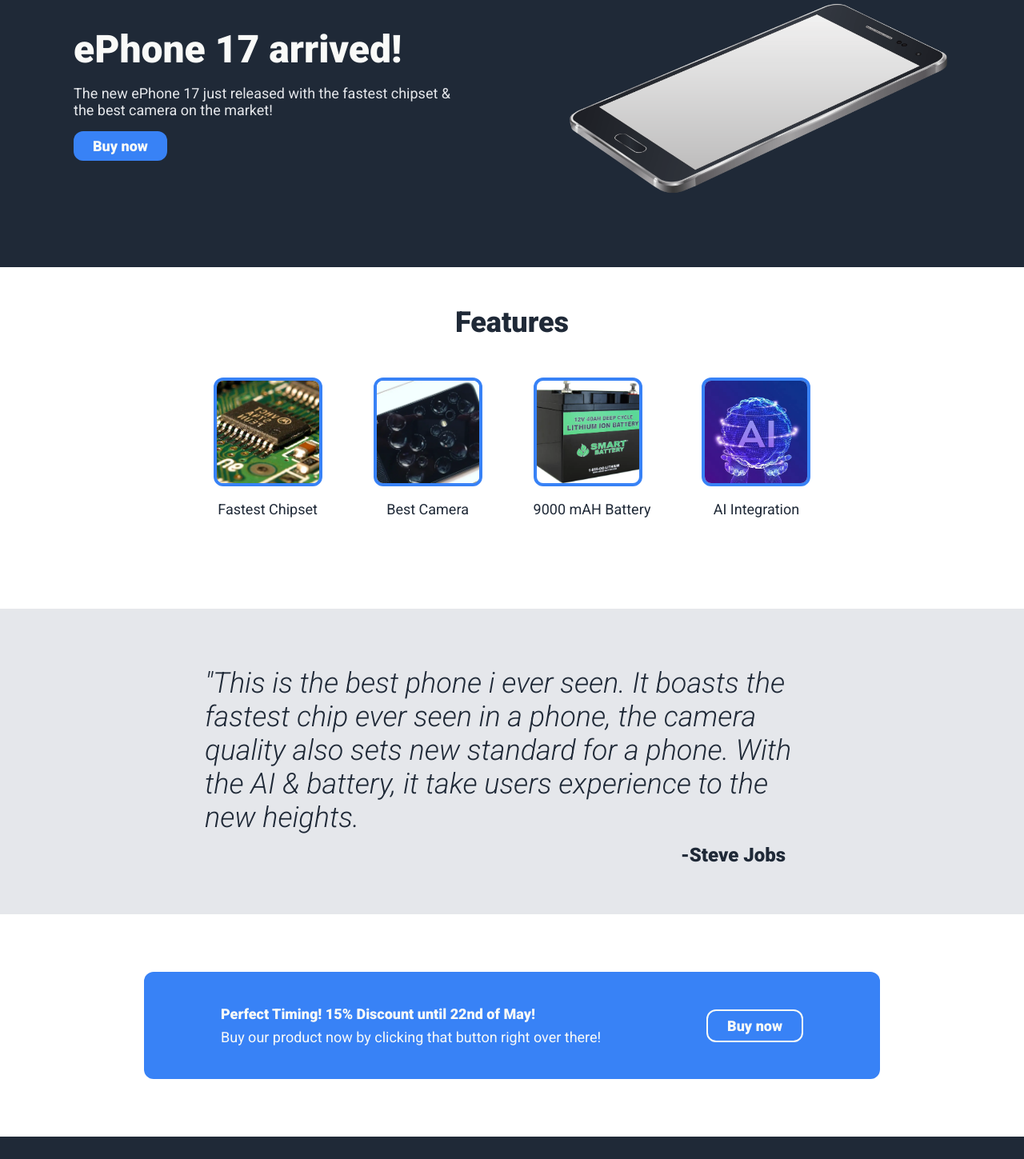
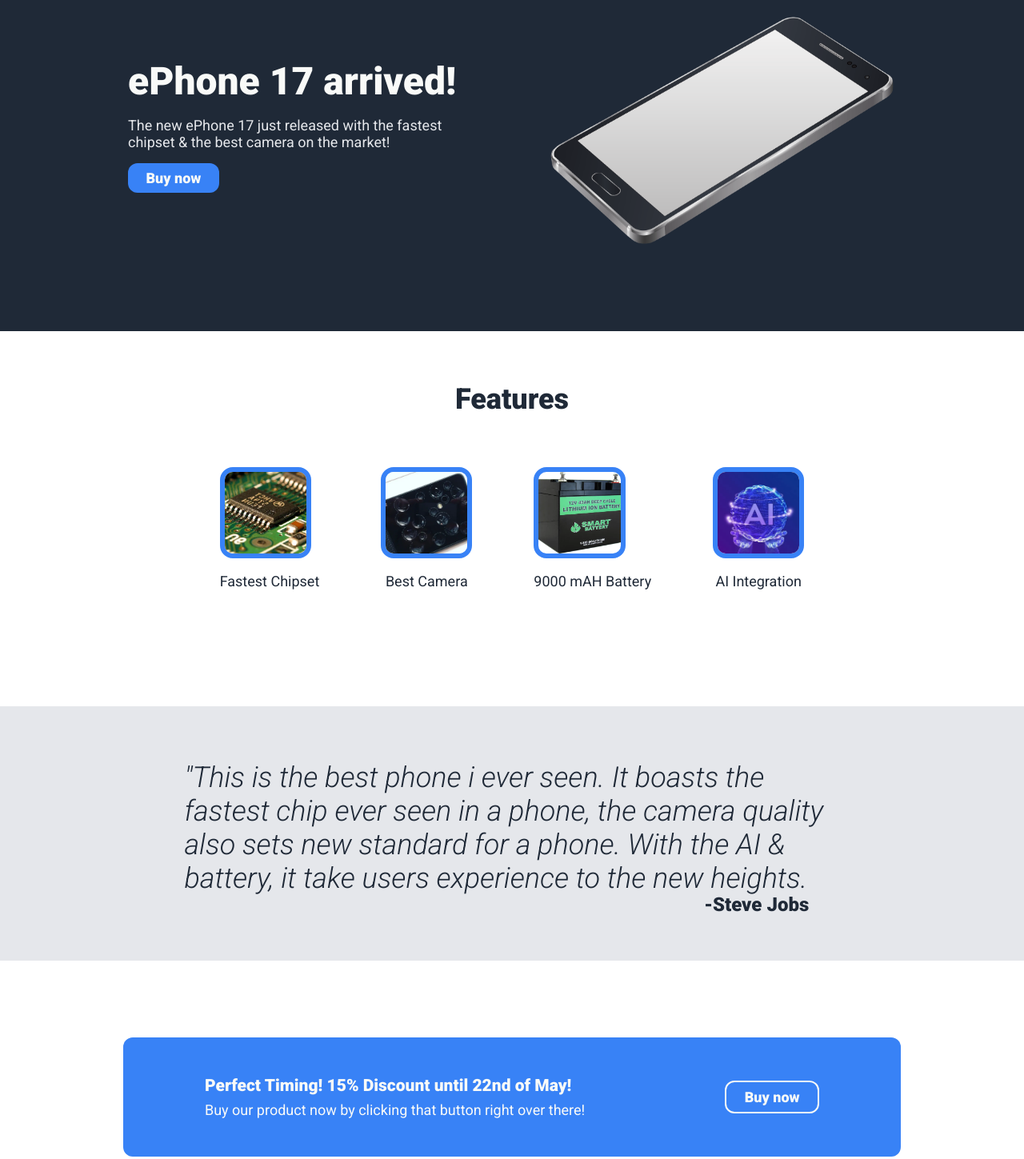
Before and after one commit to phicylgom/odin-landing-page, a plain HTML site: page index.html in a window 1280 px wide. Shown: the part 146-1595 px from the top of the page at 80% size. Drawn offline with Linux system fonts and the light colour scheme.

Commit message:
optimizing sizes

```diff
--- a/index.html
+++ b/index.html
@@ -16,14 +16,14 @@
 			text-decoration: none;
 		}
 		.header {
-			height: 480px;
+			height: 70vh;
 			background-color: #1F2937;
 		}
 		.navbar {
 			display: flex;
 			align-items: center;
 			justify-content: space-between;
-			padding: 24px 128px 24px;
+			padding: 2vh 12vw 2vh;
 		}
 		.logo {
 			color: #F9FAF8;
@@ -34,7 +34,7 @@
 		.navigation {
 			display: flex;
 			color: #E5E7EB;
-			gap: 48px;
+			gap: 3vw;
 			font-family: "Roboto", sans-serif;
 			font-size: 18px;
 			align-items: center;
@@ -44,11 +44,11 @@
 			display: flex;
 			align-items: center;
 			justify-content: center;
-			gap: 136px;
-			padding: 64px;
+			gap: 6vw;
+			padding: 12vh;
 		}
 		.hero {
-			gap: 16px;
+			gap: 2vh;
 			display: flex;
 			align-items: flex-start;
 			flex-direction: column ;
@@ -64,41 +64,41 @@
 			color: #E5E7EB;
 			font-family: "Roboto", sans-serif;
 			font-size: 18px;
-			max-width: 480px;
+			max-width: 35vw;
 		}
 		.button {
 			color: #F9FAF8;
 			background-color: #3882F6;
-			padding: 8px 24px 8px;
-			border-radius: 12px;
+			padding: 1vh 1.75vw 1vh;
+			border-radius: 1.5vh;
 			font-family: "Roboto", sans-serif;
 			font-size: 18px;
 			font-weight: 900;
 		}
 		.phone {
-			width: 480px;
-    		height: 240px;
+			width: 34vw;
+    		height: 36vh;
 		}
 		.information {
 			display: flex;
 			flex-flow: column;
 			align-items: center;
-			padding: 48px;
+			padding: 8vh;
 		}
 		.content {
 			display: flex;
 			flex-flow: row;
 			align-items: center;
-			padding: 48px;
-			gap: 64px;
+			padding: 8vh;
+			gap: 6vw;
 		}
 		.image {
 			display: flex;
-			height: 128px;
-			width:	128px;
-			border: 4px solid;
+			height: 8vw;
+			width:	8vw;
+			border: 0.75vh solid;
 			border-color: #3882F6;
-			border-radius: 12px;
+			border-radius: 2vh;
 			overflow: hidden;
 		}
 		.title {
@@ -124,7 +124,7 @@
 			background-color: #E5E7EB;
 			display: flex;
 			flex-flow: column;
-			padding: 36px 256px 36px;
+			padding: 4vh 18vw 4vh;
 		}
 		.testimonial-quote {
 			color: #1F2937;
@@ -139,23 +139,23 @@
 			font-size: 24px;
 			font-weight: 700;
 			text-align: right;
-			padding-right: 42px;
-			margin-top: -24px;
+			padding-right: 3vw;
+			margin-top: -3vw;
 		}
 		.block {
 			background-color: #3882F6;
 			display: flex;
 			flex-flow: row;
-			margin: 72px 180px 72px;
-			padding: 42px 96px 42px;
+			margin: 12vh 12vw 12vh;
+			padding: 6vh 8vw 6vh;
 			align-items: center;
 			justify-content: space-between;
-			border-radius: 12px;
+			border-radius: 1.5vh;
 		}
 		.advert {
 			display: flex;
 			flex-flow: column;
-			gap: 8px;
+			gap: 1vh;
 			color: #F9FAF8;
 			font-family: "Roboto", sans-serif;
 			font-size: 18px;
@@ -164,17 +164,17 @@
 		.button-2 {
 			color: #F9FAF8;
 			background-color: #3882F6;
-			padding: 8px 24px 8px;
+			padding: 1vh 1.75vw 1vh;
 			font-family: "Roboto", sans-serif;
 			font-size: 18px;
 			font-weight: 900;
-			border: 2px solid;
+			border: 0.2vw solid;
 			border-color: #F9FAF8;
-			border-radius: 12px;
+			border-radius: 1.5vh;
 		}
 		footer {
 			background-color: #1F2937;
-			height: 96px;
+			height: 18vh;
 			text-align: center;
 			display: flex;
   			justify-content: center;
@@ -191,8 +191,8 @@
 	<div class="navbar">
 		<div class="logo">Epple</div>
 		<div class="navigation">
-		<div><a href="#info" style="padding:24px 0px 50%;">Features</a></div>
-		<div><a href="#testi" style="padding:50% 0px 50%;">Testimonials</a></div>
+		<div><a href="#info">Features</a></div>
+		<div><a href="#testi">Testimonials</a></div>
 		<div class="button"><a href="#buynow">Buy now</a></div>
 		</div>
 	</div>
@@ -237,7 +237,7 @@
 <div>
 	<div class="block">
 		<div class="advert">
-			<div class="ad1"><strong>Perfect Timing! 15% Discount until 22nd of May!</strong></div>
+			<div class="ad1" style="font-size:21px;"><strong>Perfect Timing! 15% Discount until 22nd of May!</strong></div>
 			<div class="ad2">Buy our product now by clicking that button right over there!</div>
 		</div>
 		<div class="button-2"><a href="">Buy now</a></div>
```
